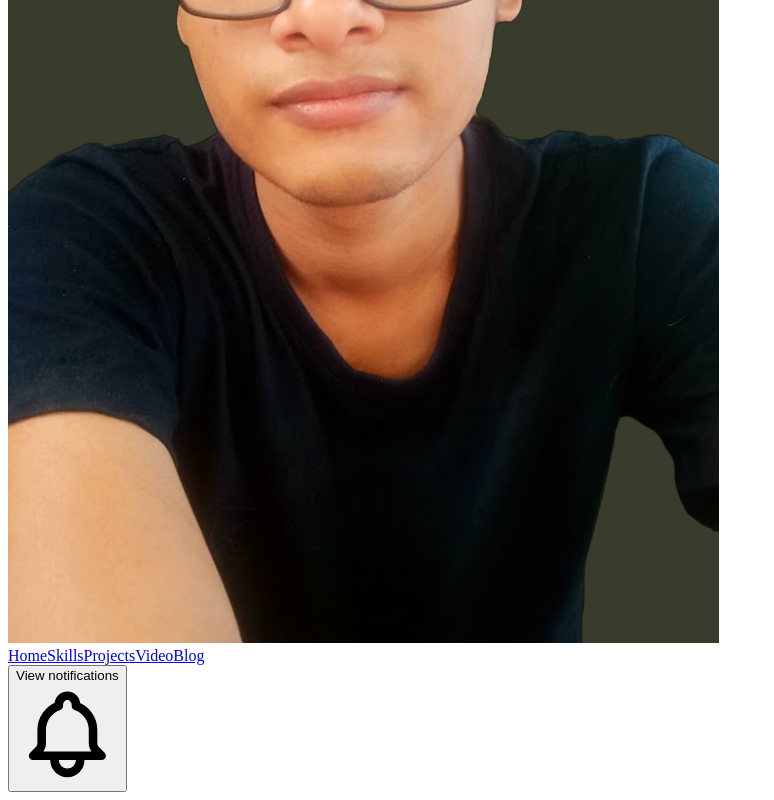
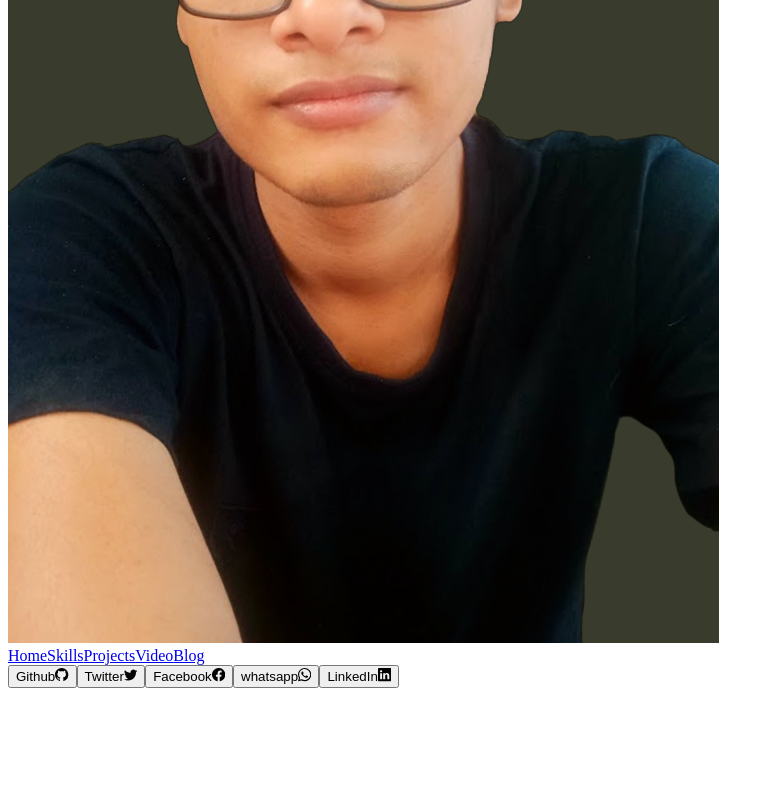
Before and after one commit to shubh435/shubh435.github.io, a React (Create React App) app: page / in a window 1280 px wide. Shown: the part 1391-2191 px from the top of the page, without its empty margins (0-774 px from the left). After the commit the page ends 2087 px from the top, so only its background shows below. Built offline with nearby package versions, Linux system fonts and the light colour scheme.

Commit message:
Header completed

```diff
--- a/package.json
+++ b/package.json
@@ -10,6 +10,7 @@
     "@testing-library/user-event": "^13.5.0",
     "react": "^18.2.0",
     "react-dom": "^18.2.0",
+    "react-icons": "^4.4.0",
     "react-router-dom": "^6.3.0",
     "react-scripts": "5.0.1",
     "web-vitals": "^2.1.4"
--- a/src/App.jsx
+++ b/src/App.jsx
@@ -1,7 +1,11 @@
 import React from "react";
 import { BrowserRouter, Route, Routes } from "react-router-dom";
+import BlogPage from "./Pages/BlogPage";
 import HomePage from "./Pages/HomePage";
 import NoPage from "./Pages/NoPage";
+import ProjectPage from "./Pages/ProjectPage";
+import SkillsPage from "./Pages/SkillsPage";
+import VideoPage from "./Pages/VideoPage";
 
 const App = () => {
   return (
@@ -9,6 +13,10 @@ const App = () => {
       <BrowserRouter>
         <Routes>
           <Route exact path="/" element={<HomePage />} />
+          <Route exact path="/Skills" element={<SkillsPage />} />
+          <Route exact path="/Projects" element={<ProjectPage />} />
+          <Route exact path="/Video" element={<VideoPage />} />
+          <Route exact path="/Blog" element={<BlogPage />} />
           <Route exact path="/*" element={<NoPage />} />
         </Routes>
       </BrowserRouter>
--- a/src/Components/Header.jsx
+++ b/src/Components/Header.jsx
@@ -2,22 +2,42 @@ import React from "react";
 
 import { Fragment } from "react";
 import { Disclosure } from "@headlessui/react";
-import { BellIcon, MenuIcon, XIcon } from "@heroicons/react/outline";
+import {  MenuIcon, XIcon } from "@heroicons/react/outline";
+import { BsFacebook, BsGithub, BsLinkedin, BsTwitter, BsWhatsapp } from "react-icons/bs";
 import { NavLink } from "react-router-dom";
 import logo from "../assets/Images/pic.png";
 const navigation = [
   { name: "Home", href: "/", current: true },
-  { name: "Skills", href: "/", current: false },
-  { name: "Projects", href: "/", current: false },
-  { name: "Video", href: "/", current: false },
-  { name: "Blog", href: "/", current: false },
+  { name: "Skills", href: "/Skills", current: false },
+  { name: "Projects", href: "/Projects", current: false },
+  { name: "Video", href: "/Video", current: false },
+  { name: "Blog", href: "/Blog", current: false },
 ];
 
+const icons = [
+  { name: "Github", icon: <BsGithub className="h-6 w-6" aria-hidden="true" /> },
+  {
+    name: "Twitter",
+    icon: <BsTwitter className="h-6 w-6" aria-hidden="true" />,
+  },
+  {
+    name: "Facebook",
+    icon: <BsFacebook className="h-6 w-6" aria-hidden="true" />,
+  },
+  {
+    name: "whatsapp",
+    icon: <BsWhatsapp className="h-6 w-6" aria-hidden="true" />,
+  },
+  {
+    name: "LinkedIn",
+    icon: <BsLinkedin className="h-6 w-6" aria-hidden="true" />,
+  },
+];
 function classNames(...classes) {
   return classes.filter(Boolean).join(" ");
 }
 
-export default function Header() {
+function Header() {
   return (
     <Disclosure as="nav" className="bg-gray-800">
       {({ open }) => (
@@ -36,16 +56,16 @@ export default function Header() {
                 </Disclosure.Button>
               </div>
               <div className="flex-1 flex items-center justify-center sm:items-stretch sm:justify-start">
-                <div className="flex-shrink-0 flex items-center ">
+                <div className="flex-shrink-0 flex items-center w-52 ">
                   <img
                     className="block lg:hidden h-10 w-8 rounded-full object-contain"
                     src={logo}
-                    alt="Workflow"
+                    alt="shubham"
                   />
                   <img
                     className="hidden lg:block h-10 w-8 rounded-full object-contain"
                     src={logo}
-                    alt="Workflow"
+                    alt="shubham"
                   />
                 </div>
                 <div className="hidden sm:block sm:ml-6">
@@ -69,13 +89,18 @@ export default function Header() {
                 </div>
               </div>
               <div className="absolute inset-y-0 right-0 flex items-center pr-2 sm:static sm:inset-auto sm:ml-6 sm:pr-0">
-                <button
-                  type="button"
-                  className="bg-gray-800 p-1 rounded-full text-gray-400 hover:text-white focus:outline-none focus:ring-2 focus:ring-offset-2 focus:ring-offset-gray-800 focus:ring-white"
-                >
-                  <span className="sr-only">View notifications</span>
-                  <BellIcon className="h-6 w-6" aria-hidden="true" />
-                </button>
+                {icons.map((icon) => {
+                  return (
+                    <button
+                      type="button"
+                      className="bg-gray-800 p-1 rounded-full text-gray-400 hover:text-white focus:outline-none focus:ring-2 focus:ring-offset-2 focus:ring-offset-gray-800 focus:ring-white"
+                    >
+                      <span className="sr-only">{icon.name}</span>
+                      {/* <BellIcon className="h-6 w-6" aria-hidden="true" /> */}
+                      {icon.icon}
+                    </button>
+                  );
+                })}
               </div>
             </div>
           </div>
@@ -105,3 +130,4 @@ export default function Header() {
     </Disclosure>
   );
 }
+export default Header;
--- /dev/null
+++ b/src/Pages/BlogPage.jsx
@@ -0,0 +1,11 @@
+import React from 'react'
+import Header from '../Components/Header'
+
+const BlogPage = () => {
+  return (
+    <><Header/>
+    BlogPage</>
+  )
+}
+
+export default BlogPage
--- a/src/Pages/NoPage.jsx
+++ b/src/Pages/NoPage.jsx
@@ -2,8 +2,11 @@ import React from 'react'
 
 const NoPage = () => {
   return (
-    <div>NoPage</div>
-  )
+
+   <div className="container">
+    No page found
+   </div>
+    )
 }
 
 export default NoPage
--- /dev/null
+++ b/src/Pages/ProjectPage.jsx
@@ -0,0 +1,13 @@
+import React from "react";
+import Header from "../Components/Header";
+
+const ProjectPage = () => {
+  return (
+    <div>
+      <Header />
+      ProjectPage
+    </div>
+  );
+};
+
+export default ProjectPage;
--- /dev/null
+++ b/src/Pages/SkillsPage.jsx
@@ -0,0 +1,12 @@
+import React from "react";
+import Header from "../Components/Header";
+
+const SkillsPage = () => {
+  return (
+    <div>
+      <Header /> SkillsPage
+    </div>
+  );
+};
+
+export default SkillsPage;
--- /dev/null
+++ b/src/Pages/VideoPage.jsx
@@ -0,0 +1,12 @@
+import React from "react";
+import Header from "../Components/Header";
+
+const VideoPage = () => {
+  return (
+    <div>
+      <Header /> VideoPage
+    </div>
+  );
+};
+
+export default VideoPage;
```
Also changed, not shown: 1 other file (tests, documents, lock files or other folders).
